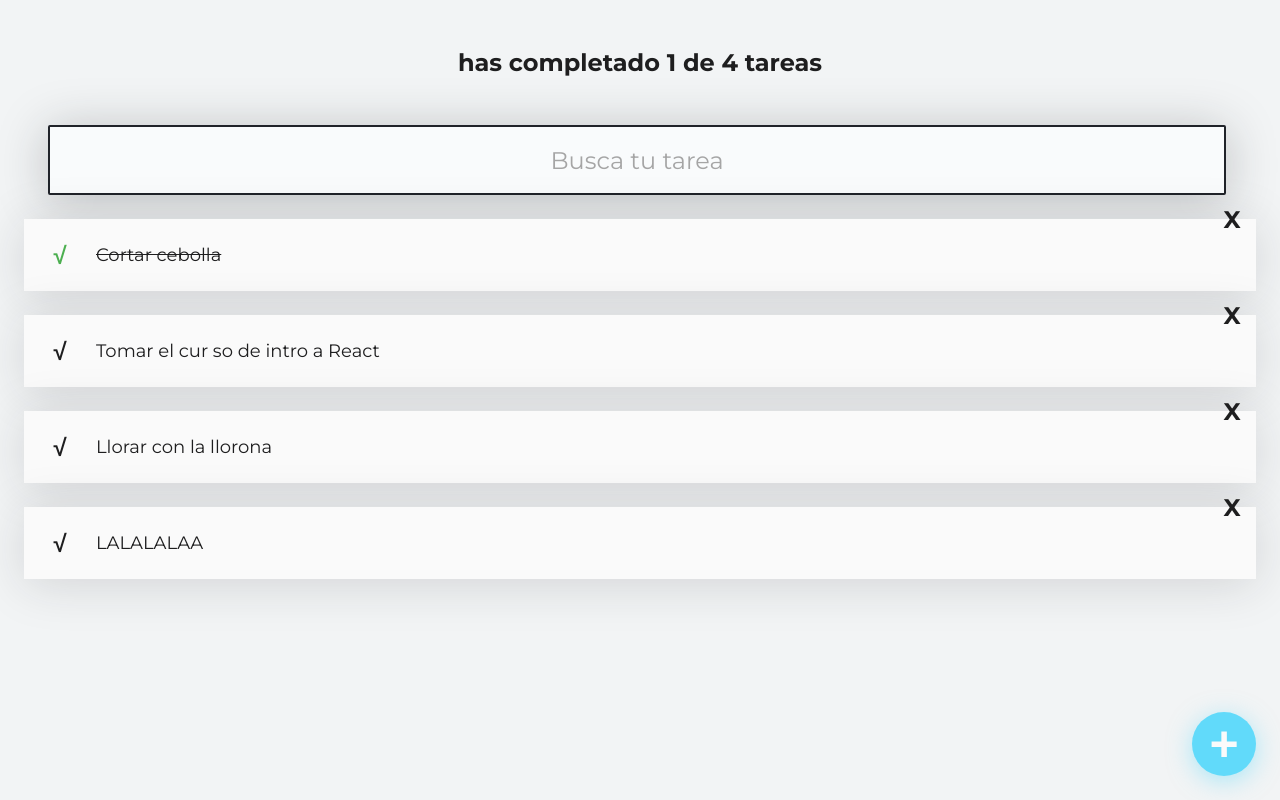
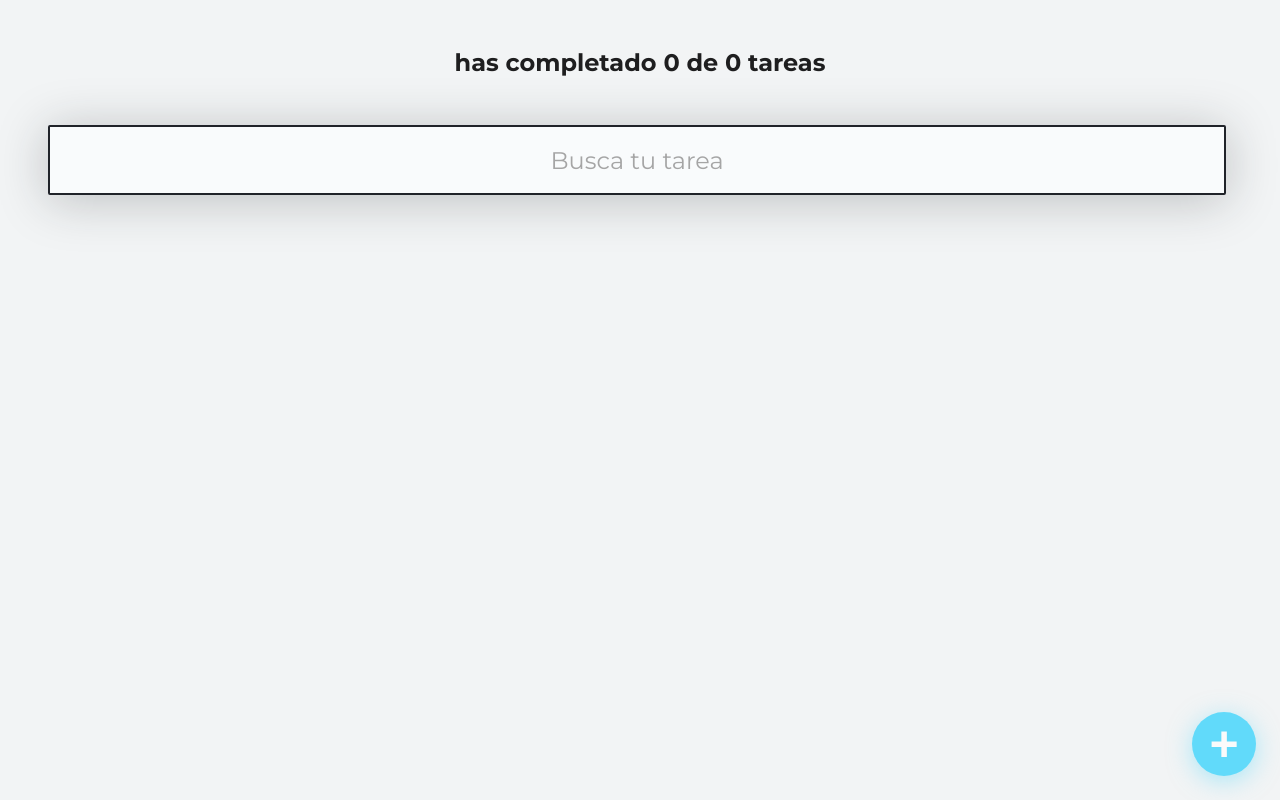
Before and after one commit to JhossSierra/platzy-react, a React (Create React App) app: page / in a window 1280 px wide. Built offline with nearby package versions, Linux system fonts and the light colour scheme.

Commit message:
video 13

```diff
--- a/src/App.js
+++ b/src/App.js
@@ -5,20 +5,30 @@ import {TodoList} from './components/TodoList';
 import { TodoItem } from './components/TodoItem';
 import {CreateTodoButton} from './components/CreateTodoButton';
 
-const defaultItems = [
+/* const defaultItems = [
   { text: 'Cortar cebolla', completed: true },
   { text: 'Tomar el cur so de intro a React', completed: false },
   { text: 'Llorar con la llorona', completed: false },
   { text: 'LALALALAA', completed: false },
 ];
+ */
+
+
+
 
 
 function App() {
 
+  const localStorageItems= localStorage.getItem('TODOS_V1')
 
+  let parseItems;
+
+  if (!localStorageItems) {localStorage.setItem('TODOS_V1', JSON.stringify([]))
+parseItems=[]}
+  else {parseItems = JSON.parse(localStorageItems)}
 
   const [input,setInput]= useState('')
-  const [items,setItems]= useState(defaultItems)
+  const [items,setItems]= useState(parseItems)
 
   const completedItems= items.filter((item)=>!!item.completed).length;
   const totalItems= items.length;
@@ -35,17 +45,23 @@ function App() {
     })
   }
 
+  const saveItems = (newItems)=>{
+    const stringifiedItems=JSON.stringify(newItems)
+    localStorage.setItem('TODOS_V1',stringifiedItems)
+    setItems(newItems)
+  }
+
   const completeItem =(text)=>{
     const itemIndex= items.findIndex(item=> item.text===text)
     items[itemIndex].completed=true;
     const newItems= [...items]
-    setItems(newItems)
+    saveItems(newItems)
   }
   const deleteItem =(text)=>{
     const itemIndex= items.findIndex(item=> item.text===text);
     const newItems= [...items];
     newItems.splice(itemIndex,1);
-    setItems(newItems);
+    saveItems(newItems);
   }
 
   return (
--- a/src/components/CreateTodoButton.jsx
+++ b/src/components/CreateTodoButton.jsx
@@ -1,5 +1,5 @@
 import React from 'react'
-import './CreateTodoButton.css'
+import '../styles/CreateTodoButton.css'
 
 export function CreateTodoButton(props){
     let onclick = ()=>{alert('aqui se abre el modal')};
--- a/src/components/TodoCounter.jsx
+++ b/src/components/TodoCounter.jsx
@@ -1,5 +1,5 @@
 import React from 'react';
-import './TodoCounter.css';
+import '../styles/TodoCounter.css';
 
 export function TodoCounter(props){
     return(
```
Also changed, not shown: src/styles/CreateTodoButton.css (renamed from src/components/CreateTodoButton.css), src/styles/TodoCounter.css (renamed from src/components/TodoCounter.css), src/styles/TodoItem.css (renamed from src/components/TodoItem.css), src/styles/TodoList.css (renamed from src/components/TodoList.css), src/styles/TodoSearch.css (renamed from src/components/TodoSearch.css).
